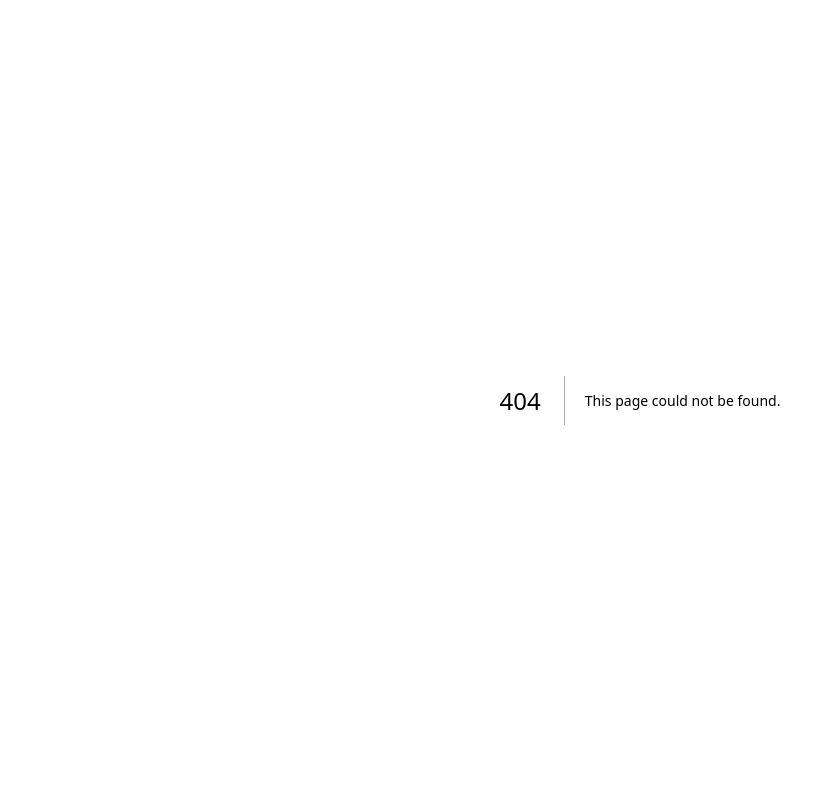
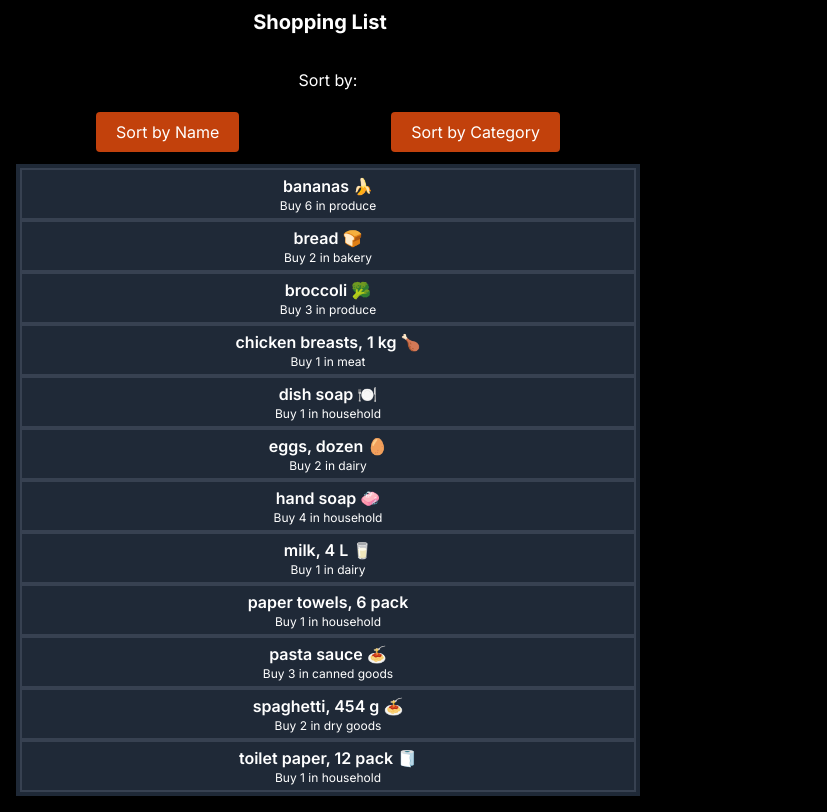
Before and after one commit to ginesbal/cprg306-assignments, a Next.js app: page /week-5 in a window 1280 px wide. Before the commit this address had no page. Shown: the whole page, without its empty margins (0-827 px from the left). Built offline with nearby package versions, Linux system fonts and the light colour scheme.

Commit message:
Week 5 Assignment

```diff
--- a/app/globals.css
+++ b/app/globals.css
@@ -1,3 +1,4 @@
+
 @tailwind base;
 @tailwind components;
 @tailwind utilities;
@@ -17,13 +18,8 @@
 }
 
 body {
-  color: rgb(var(--foreground-rgb));
-  background: linear-gradient(
-      to bottom,
-      transparent,
-      rgb(var(--background-end-rgb))
-    )
-    rgb(var(--background-start-rgb));
+  color: #fff;
+  background: #000;
 }
 
 @layer utilities {
--- a/app/page.js
+++ b/app/page.js
@@ -1,20 +1,25 @@
-import Link from 'next/link';
-
 export default function HomePage() {
   return (
-    <main className="container mx-auto p-4">
-      <h1 className="text-3xl font-bold mb-6">CPRG 306: Web Development 2 - Assignments</h1>
-      <nav className=" flex flex-col">
-        <Link href="/week-2" className="hover:underline">
-          Week 2 Assignment
-        </Link>
-        <Link href="/week-3"className="hover:underline">
-          Week 3 Assignment
-        </Link>
-        <Link href="/week-4" className="hover:underline">
-          Week 4 Assignment
-        </Link>
-      </nav>
+    <main className="flex min-h-screen flex-col items-center justify-between p-24">
+      <div className='z-10 max-w-5xl w-full items-center justify-between text-sm'>
+        <h1 className="text-3xl font-bold mb-6">CPRG 306: Web Development 2 - Assignments</h1>
+        <div className=" text-lg">
+          <ul>
+              <li className="hover:underline">
+                <a href ="/week-2">Week 2 Assignment</a>
+              </li>
+              <li className="hover:underline">
+                <a href ="/week-3">Week 3 Assignment</a>
+              </li>
+              <li className="hover:underline">
+                <a href ="/week-4">Week 4 Assignment</a>
+              </li>
+              <li className="hover:underline">
+                <a href ="/week-5">Week 5 Assignment</a>
+              </li>
+            </ul>
+          </div>
+        </div>
     </main>
   );
 }
--- /dev/null
+++ b/app/week-5/item-list.js
@@ -0,0 +1,46 @@
+
+"use client";
+import { useState } from 'react';
+import Item from './item';
+import items from './items.json';
+
+function ItemList() {
+    const [sortBy, setSortBy] = useState('name');
+
+    const sortedItems = items.sort((a, b) => {
+        if (sortBy === 'name') {
+            return a.name.localeCompare(b.name);
+        } else if (sortBy === 'category') {
+            return a.category.localeCompare(b.category);
+        }
+        return 0;
+    });
+
+    return (
+        <div className='flex flex-col m-4 '>
+            <div className='flex flex-col w-1/2 p-1'>
+                <label className='flex flex-col items-center p-1 text-white '>Sort by:</label>
+            </div>
+            <div className='flex flex-row justify-around w-1/2 p-1'>
+                <button className='bg-orange-700 px-5 py-2 m-2 rounded'
+                onClick={() => setSortBy('name')}
+                >
+                Sort by Name
+                </button>
+
+                <button className='bg-orange-700 px-5 py-2 m-2 rounded'
+                    onClick={() => setSortBy('category')}
+                >
+                Sort by Category
+                </button>
+            </div>
+            <ul className = "flex flex-col w-1/2 p-1 bg-gray-800 text-white">
+                {sortedItems.map(item => (
+                    <Item key={item.id} {...item} />
+                    ))}
+            </ul>
+        </div>
+    );
+};
+
+export default ItemList;
--- /dev/null
+++ b/app/week-5/item.js
@@ -0,0 +1,12 @@
+
+import React from "react";
+export default function Item({ name, quantity, category }) {
+    return (
+        <li className="flex flex-col items-center p-1 bg-gray-800 text-white border-2 border-gray-700">
+            <span className="text-medium font-semibold">{name}</span>
+            <span className="text-xs">
+                Buy {quantity} in {category}
+            </span>
+        </li>
+    );
+}
--- /dev/null
+++ b/app/week-5/items.json
@@ -0,0 +1,74 @@
+[
+  {
+    "id": "1h2GJKH12gkHG31h1H",
+    "name": "milk, 4 L 🥛",
+    "quantity": 1,
+    "category": "dairy"
+  },
+  {
+    "id": "2KJH3k2j3H1k2J3K1H",
+    "name": "bread 🍞",
+    "quantity": 2,
+    "category": "bakery"
+  },
+  {
+    "id": "3h2KJH3k2j3H1k2J3",
+    "name": "eggs, dozen 🥚",
+    "quantity": 2,
+    "category": "dairy"
+  },
+  {
+    "id": "4k2J3K1H2GJKH12gk",
+    "name": "bananas 🍌",
+    "quantity": 6,
+    "category": "produce"
+  },
+  {
+    "id": "5H1h1H2KJH3k2j3H",
+    "name": "broccoli 🥦",
+    "quantity": 3,
+    "category": "produce"
+  },
+  {
+    "id": "6H1k2J3K1H2GJKH1",
+    "name": "chicken breasts, 1 kg 🍗",
+    "quantity": 1,
+    "category": "meat"
+  },
+  {
+    "id": "7gkHG31h1H2KJH3k",
+    "name": "pasta sauce 🍝",
+    "quantity": 3,
+    "category": "canned goods"
+  },
+  {
+    "id": "8j3H1k2J3K1H2GJK",
+    "name": "spaghetti, 454 g 🍝",
+    "quantity": 2,
+    "category": "dry goods"
+  },
+  {
+    "id": "9H12gkHG31h1H2KJ",
+    "name": "toilet paper, 12 pack 🧻",
+    "quantity": 1,
+    "category": "household"
+  },
+  {
+    "id": "10H3k2j3H1k2J3K1",
+    "name": "paper towels, 6 pack",
+    "quantity": 1,
+    "category": "household"
+  },
+  {
+    "id": "11k2J3K1H2GJKH12",
+    "name": "dish soap 🍽️",
+    "quantity": 1,
+    "category": "household"
+  },
+  {
+    "id": "12GJKH12gkHG31h1",
+    "name": "hand soap 🧼",
+    "quantity": 4,
+    "category": "household"
+  }
+]
--- /dev/null
+++ b/app/week-5/page.js
@@ -0,0 +1,11 @@
+import React from "react";
+import ItemList from "./item-list";
+
+export default function Page() {
+    return (
+        <main>
+            <h1 className=" flex flex-col items-center w-1/2 text-xl font-bold p-2">Shopping List</h1>
+            <ItemList   />
+        </main>
+    );
+}
--- a/jsconfig.json
+++ b/jsconfig.json
@@ -1,5 +1,7 @@
 {
   "compilerOptions": {
+    "baseUrl": ".",
+    "jsx": "react",
     "paths": {
       "@/*": ["./*"]
     }
--- a/package.json
+++ b/package.json
@@ -25,6 +25,7 @@
   "devDependencies": {
     "eslint": "^8",
     "eslint-config-next": "^14.2.3",
+    "eslint-plugin-react-hooks": "^4.6.2",
     "postcss": "^8",
     "tailwindcss": "^3.4.4",
     "webpack-merge": "^5.10.0"
```
Also changed, not shown: .eslintrc.json, 1 other file (tests, documents, lock files or other folders).
